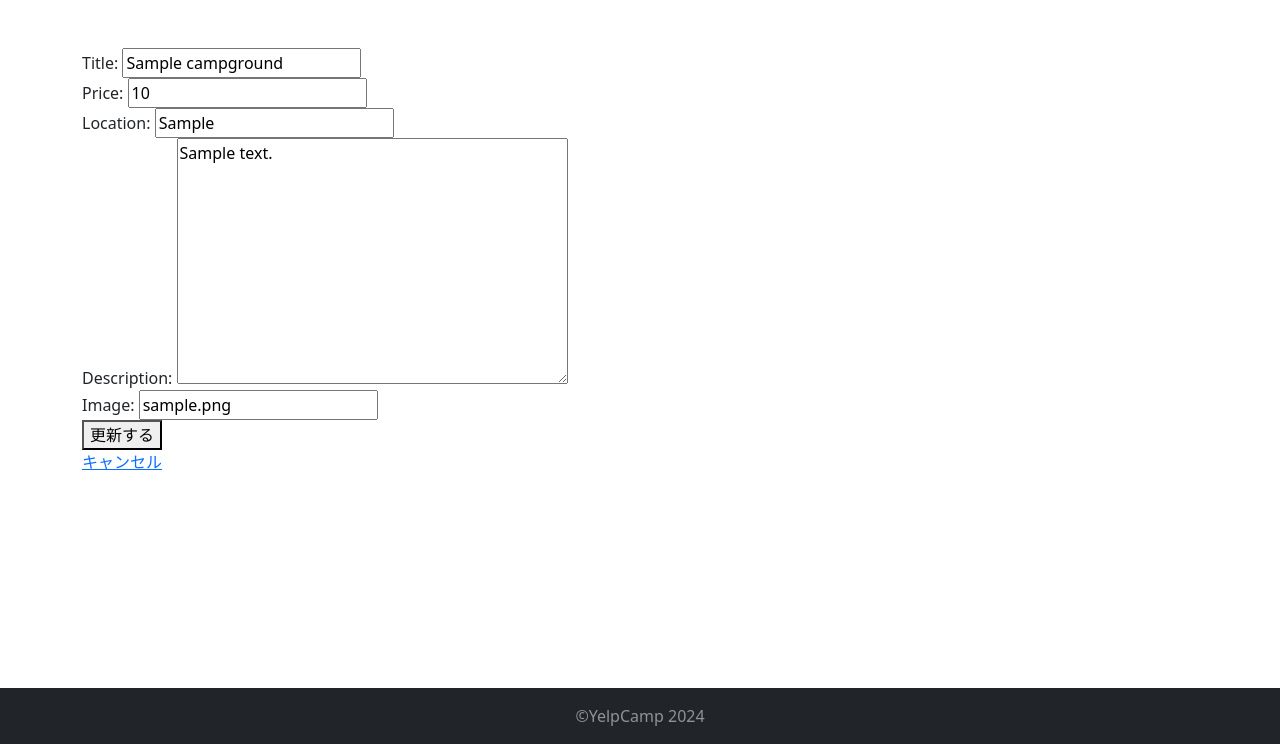
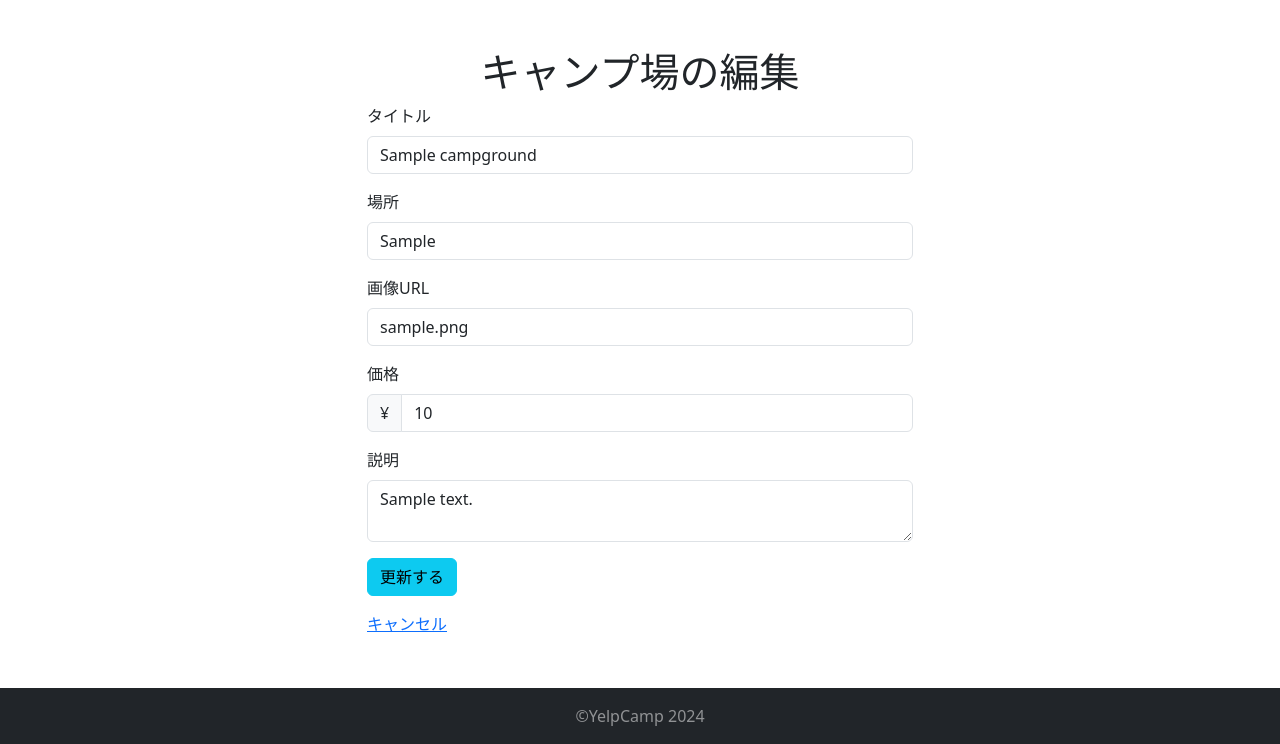
Before and after one commit to yukimnb/yelpcamp-django, a Django app: page /campgrounds/1/edit/ in a window 1280 px wide. Shown: the part 56-800 px from the top of the page. Run offline with Django 4.2, Linux system fonts and the light colour scheme; tables that the repository leaves empty hold one stand-in row (values such as "Sample post").

Commit message:
編集フォームにスタイルを適用

```diff
--- a/YelpCamp/campgrounds/templates/edit.html
+++ b/YelpCamp/campgrounds/templates/edit.html
@@ -5,11 +5,70 @@
 
 <!-- Avoid Prettier -->
 {% block contents %}
-<form method="POST" enctype="multipart/form-data">
-  {% csrf_token %} {% for field in form %}
-  <div>{{ field.label_tag }} {{ field }}</div>
-  {% endfor %}
-  <button>更新する</button>
-</form>
+
+<div class="row">
+  <h1 class="text-center">キャンプ場の編集</h1>
+  <div class="offset-3 col-6">
+      <form method="POST", enctype="multipart/form-data">
+        {% csrf_token %}
+          <div class="mb-3">
+              <label class="form-label" for="title">タイトル</label>
+              <input
+                  class="form-control"
+                  type="text"
+                  name="title"
+                  id="title"
+                  value="{{ campground.title }}"
+              />
+          </div>
+          <div class="mb-3">
+              <label class="form-label" for="location">場所</label>
+              <input
+                  class="form-control"
+                  type="text"
+                  name="location"
+                  id="location"
+                  value="{{ campground.location }}"
+              />
+          </div>
+          <div class="mb-3">
+              <label class="form-label" for="image">画像URL</label>
+              <input
+                  class="form-control"
+                  type="text"
+                  name="image"
+                  id="image"
+                  value="{{ campground.image }}"
+              />
+          </div>
+          <div class="mb-3">
+              <label class="form-label" for="price">価格</label>
+              <div class="input-group">
+                  <span class="input-group-text" id="price-label">&yen;</span>
+                  <input
+                      type="text"
+                      class="form-control"
+                      id="price"
+                      placeholder="0"
+                      aria-label="価格"
+                      aria-describedby="price-label"
+                      name="price"
+                      value="{{ campground.price }}"
+                  />
+              </div>
+          </div>
+          <div class="mb-3">
+              <label class="form-label" for="description">説明</label>
+              <textarea class="form-control" name="description" id="description">
+{{ campground.description }}
+              </textarea>
+          </div>
+          <div class="mb-3">
+              <button class="btn btn-info">更新する</button>
+          </div>
+      </form>
 <a href="{% url 'campgrounds:detail' campground.id %}">キャンセル</a>
+  </div>
+</div>
+
 {% endblock contents %}
```
